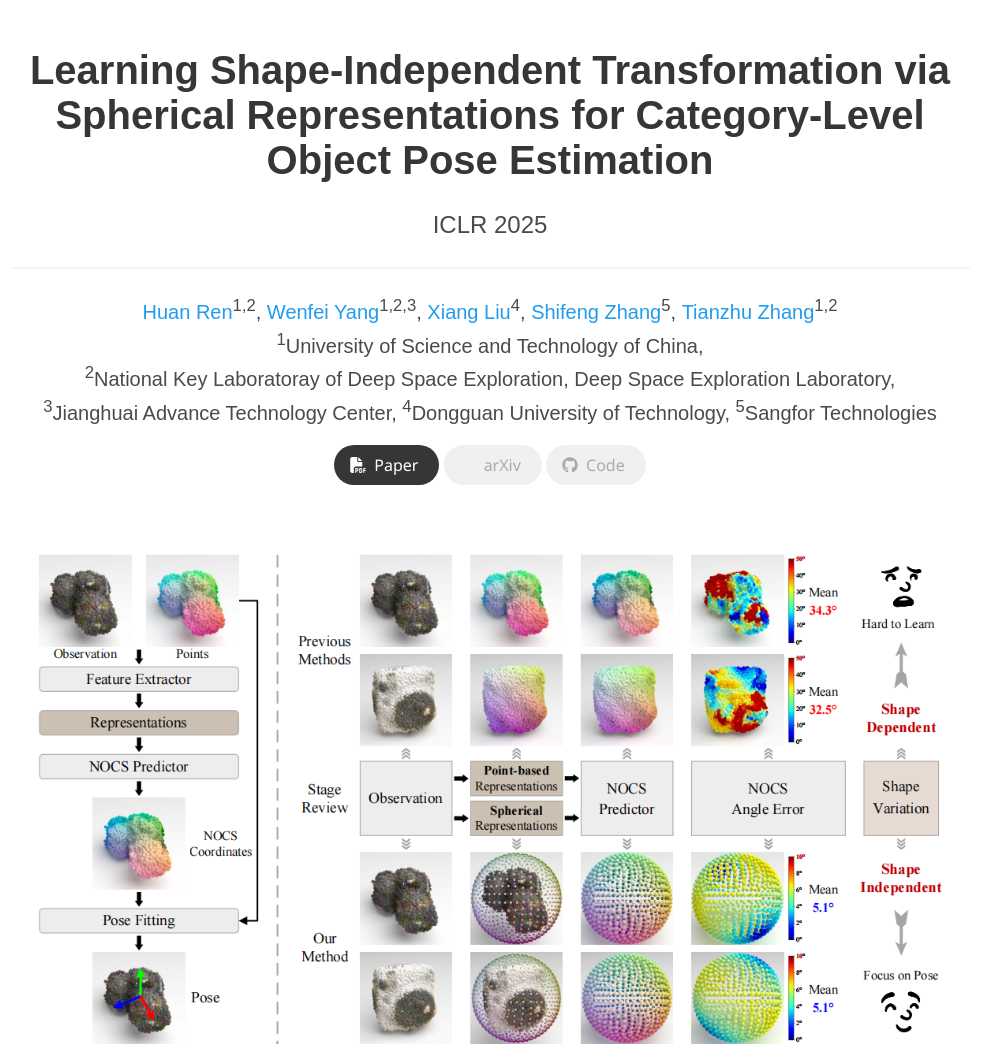
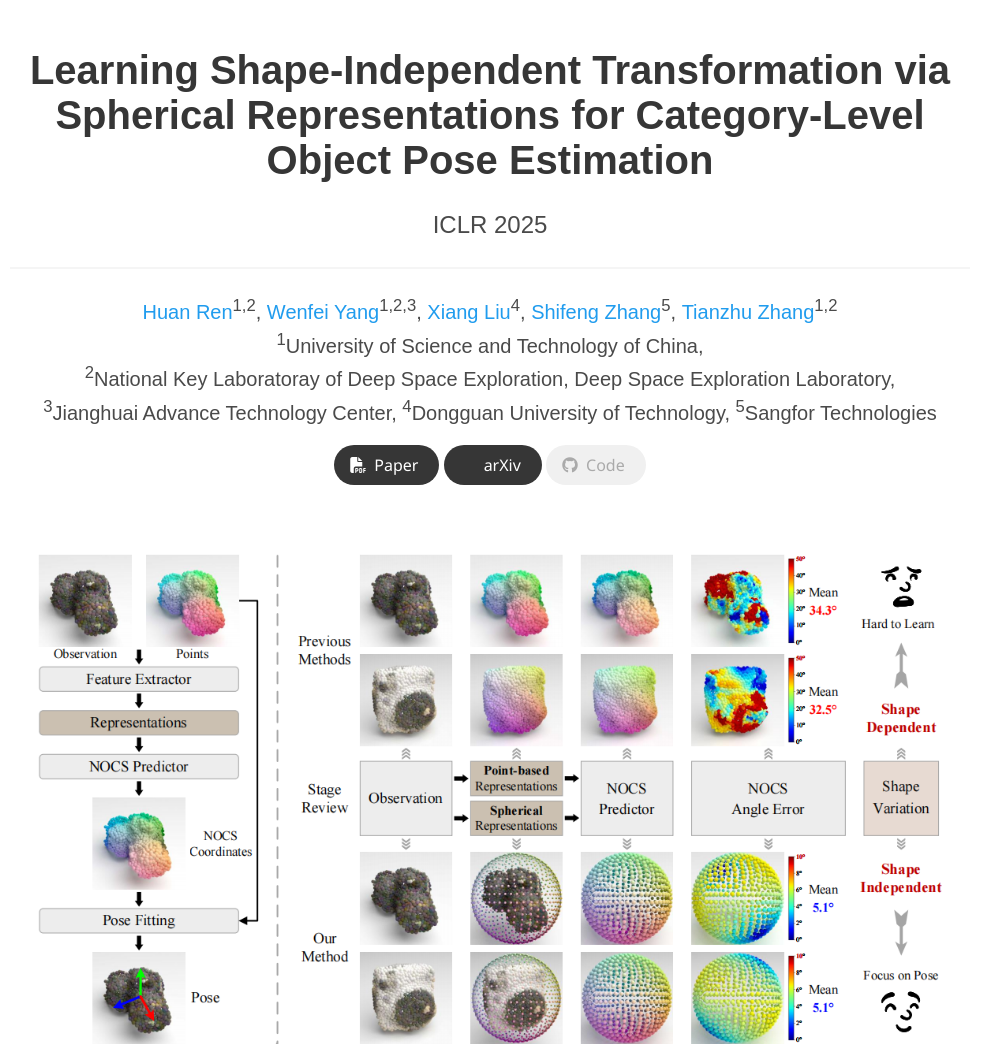
Before and after one commit to RenHuan1999/RenHuan1999.github.io, a plain HTML site: page SpherePose/index.html in a window 1280 px wide. Shown: the top 1044 px of the page, without its empty margins (150-1132 px from the left). Drawn offline with nearby package versions, Linux system fonts and the light colour scheme; some icons are missing; a web font is replaced by a local one.

Commit message:
update arXiv link

```diff
--- a/SpherePose/index.html
+++ b/SpherePose/index.html
@@ -116,20 +116,9 @@
               </span>
 
               <!-- ArXiv abstract Link -->
-              <!-- <span class="link-block">
-                <a href="https://arxiv.org/abs/<ARXIV PAPER ID>" target="_blank"
+              <span class="link-block">
+                <a href="https://arxiv.org/abs/2503.13926" target="_blank"
                 class="external-link button is-normal is-rounded is-dark">
-                <span class="icon">
-                  <i class="ai ai-arxiv"></i>
-                </span>
-                <span>arXiv</span>
-                </a>
-              </span> -->
-
-              <span class="link-block">
-                <a href="https://arxiv.org/abs/<ARXIV PAPER ID>"
-                class="external-link button is-normal is-rounded is-dark"
-                style="background-color: #f0f0f0; color: #aaa; pointer-events: none; cursor: not-allowed;">
                 <span class="icon">
                   <i class="ai ai-arxiv"></i>
                 </span>
```
